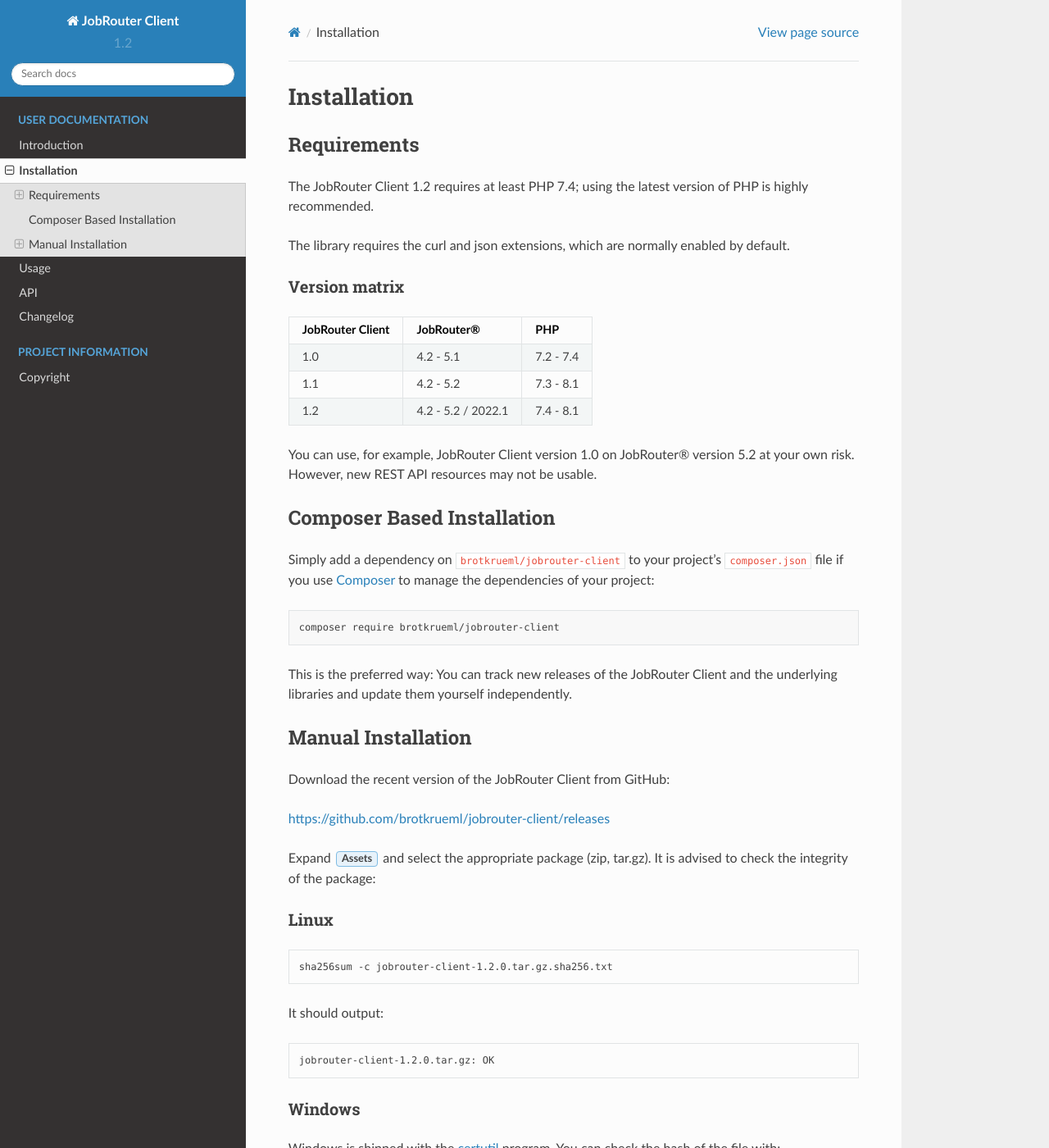
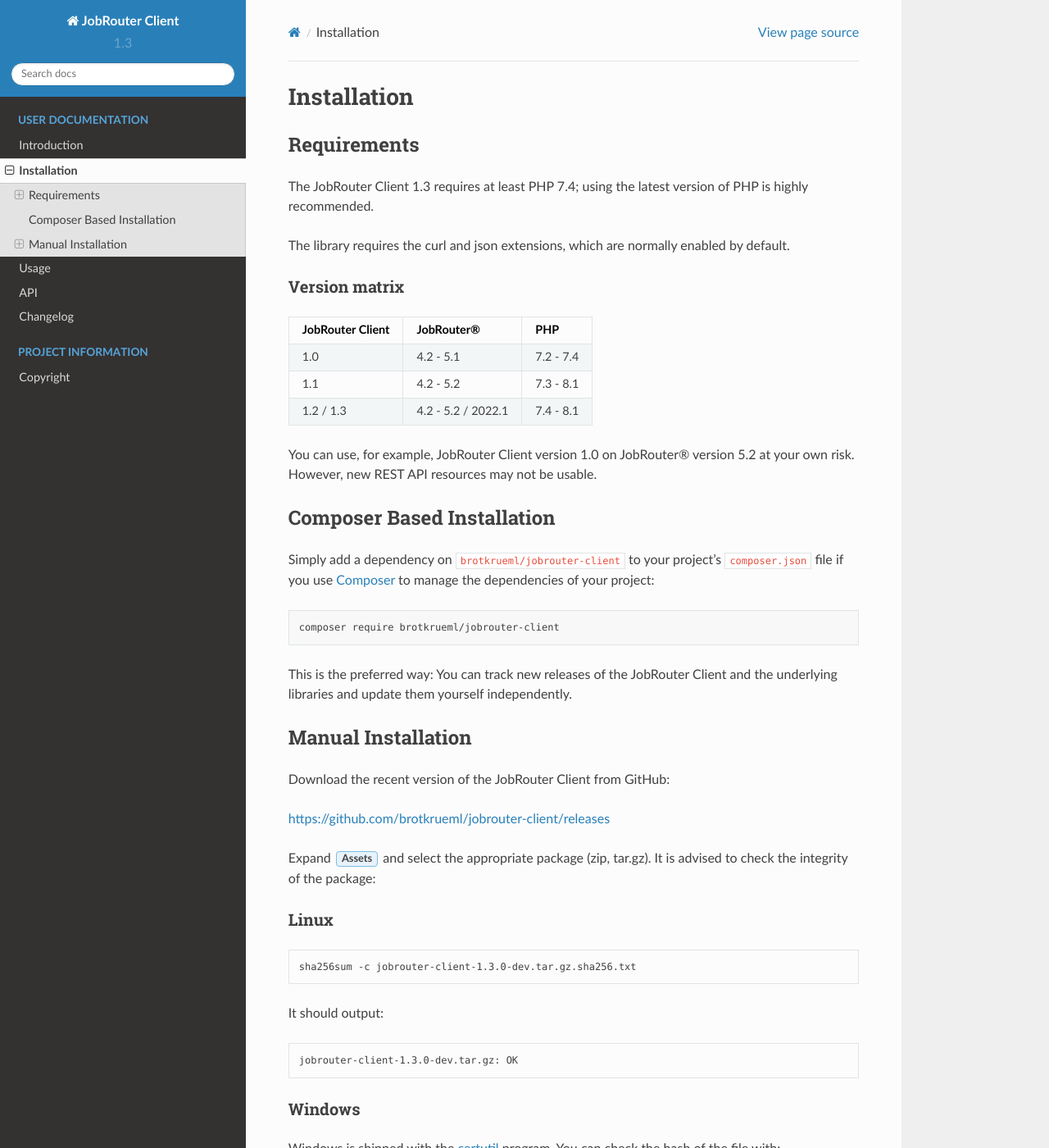
Before and after one commit to jobrouter/php-rest-client, a Sphinx documentation site: the page built from docs/installation.rst, in a window 1280 px wide and 1400 px high. Shown: the whole window at 82% size. Built offline with Sphinx 7.4.7 and the Read the Docs theme 2.0.0, drawn with Linux system fonts in a browser that asks for light colours; some of the changed text lies outside the part shown.

Commit message:
[TASK] Set version to 1.3.0-dev

```diff
--- a/composer.json
+++ b/composer.json
@@ -60,7 +60,7 @@
     },
     "extra": {
         "branch-alias": {
-            "dev-main": "1.2.x-dev"
+            "dev-main": "1.3.x-dev"
         }
     }
 }
--- a/docs/conf.py
+++ b/docs/conf.py
@@ -25,9 +25,9 @@
 author = u'Chris Müller'
 
 # The short X.Y version
-version = u'1.2'
+version = u'1.3'
 # The full version, including alpha/beta/rc tags
-release = u'1.2.0'
+release = u'1.3.0-dev'
 
 
 # -- General configuration ---------------------------------------------------
--- a/docs/installation.rst
+++ b/docs/installation.rst
@@ -30,7 +30,7 @@
 ---------------- ------------------ ---------
 1.1              4.2 - 5.2          7.3 - 8.1
 ---------------- ------------------ ---------
-1.2              4.2 - 5.2 / 2022.1 7.4 - 8.1
+1.2 / 1.3        4.2 - 5.2 / 2022.1 7.4 - 8.1
 ================ ================== =========
 
 You can use, for example, JobRouter Client version 1.0 on JobRouter® version 5.2
```
Also changed, not shown: 1 other file.
